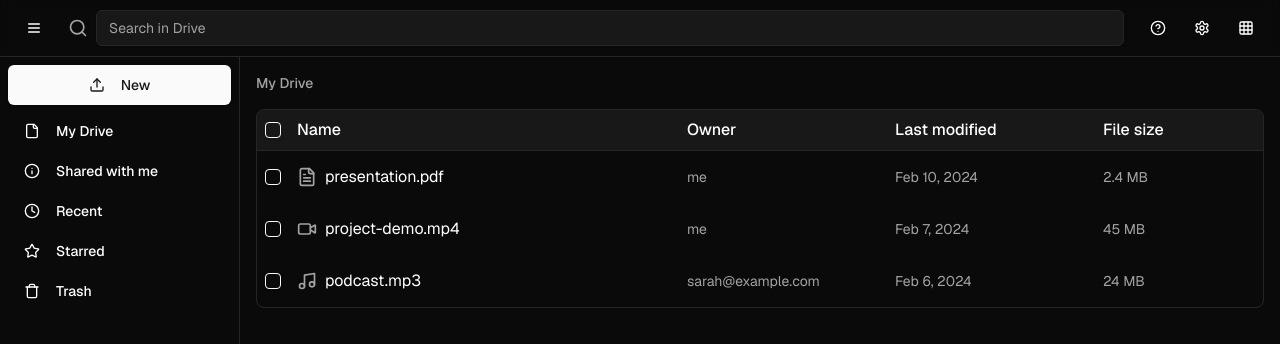
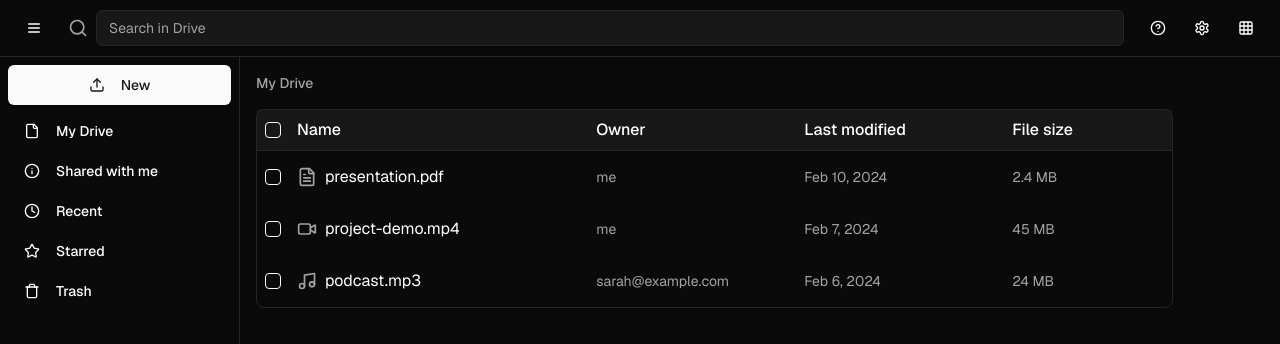
Before and after one commit to neilnicky/Go-drive, a Next.js app: page / in a window 1280 px wide. Shown: the top 344 px of the page. Built offline with nearby package versions, Linux system fonts and the light colour scheme.

Commit message:
fix: card width

```diff
--- a/src/components/Dash.tsx
+++ b/src/components/Dash.tsx
@@ -249,7 +249,7 @@ export default function Component() {
             </Breadcrumb>
           </div>
 
-          <div className="rounded-lg border bg-card overflow-x-auto">
+          <div className="rounded-lg border bg-card w-[91%]">
             <div className="flex items-center gap-4 p-2 border-b bg-muted/50">
               <Checkbox
                 checked={selectedItems.length === filteredFiles.length}
```
